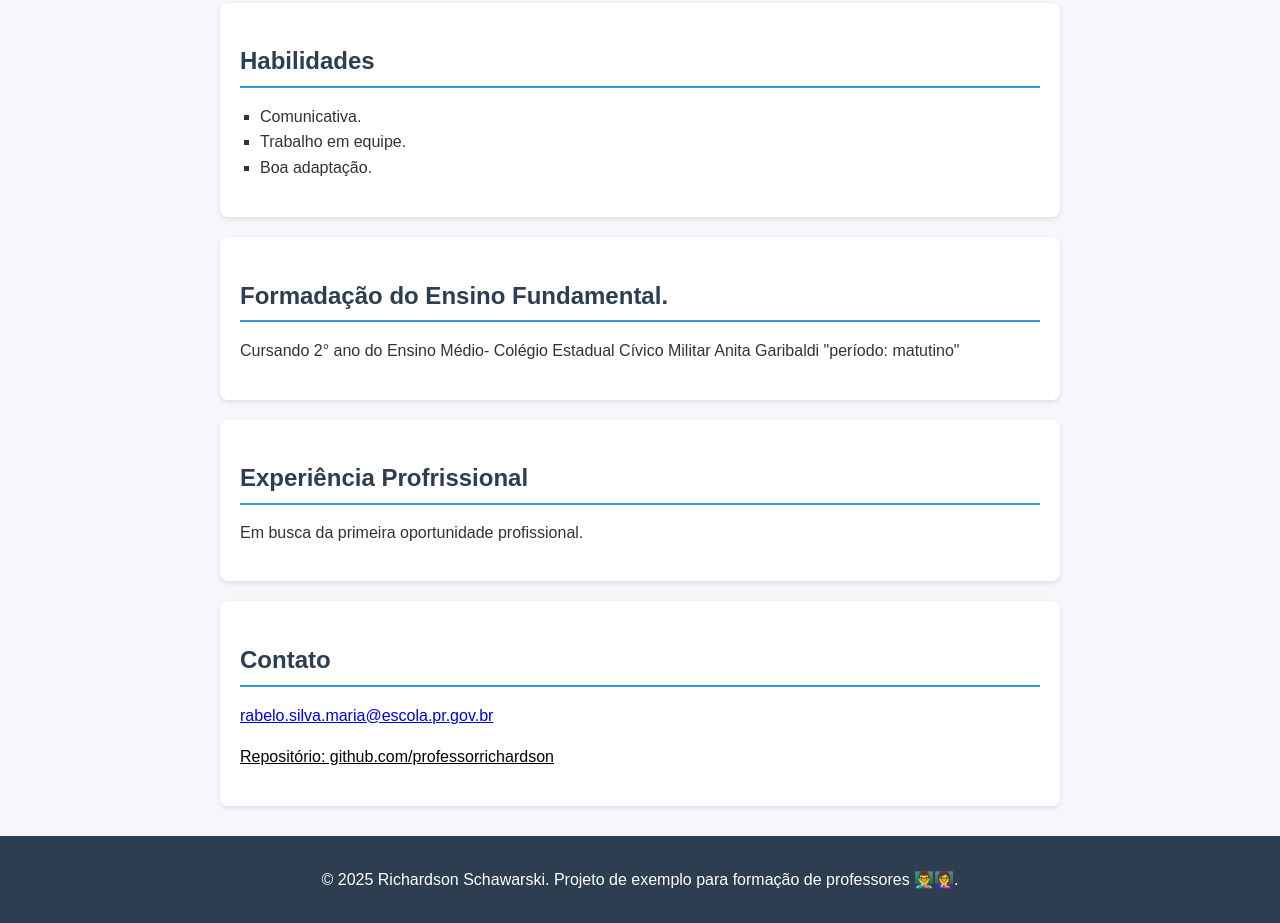
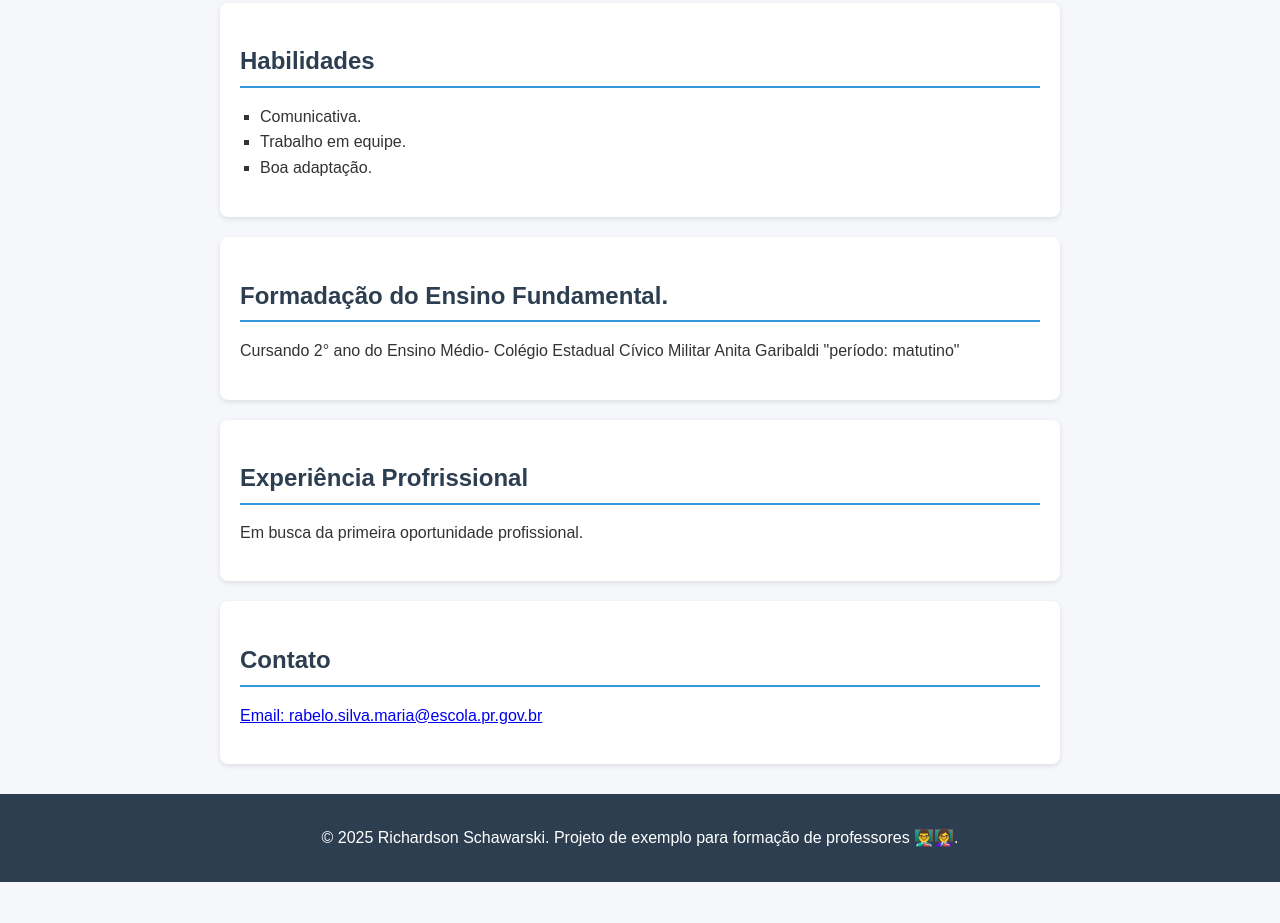
Before and after one commit to majuzinhaw/majuzinhaw, a plain HTML site: page index.html in a window 1280 px wide. Shown: the part 421-1344 px from the top of the page. After the commit the page ends 1303 px from the top, so only its background shows below. Drawn offline with Linux system fonts and the light colour scheme; a script that the page names is missing.

Commit message:
madancqa 5

```diff
--- a/index.html
+++ b/index.html
@@ -21,7 +21,7 @@
 
   <header>
   <div class="header-content">
-    <img src="img/richardson.jpg" alt="Foto de perfil" class="profile-img">
+    <img src="imagemminha " alt="Foto de perfil" class="profile-img">
     <div class="header-text">
        <!-- Cabeçalho da página -->
       <h1>Maria Julia</h1>
@@ -87,8 +87,8 @@
   <section class="contato">
     <!-- Seção de contato -->
     <h2>Contato</h2>
-    <p><a href="rabelo.silva.maria@escola.pr.gov.br class="link">rabelo.silva.maria@escola.pr.gov.br</p></a>
-    <p> <a href="https://github.com/professorrichardson" class="link"> Repositório: github.com/professorrichardson</p></a>
+    <p><a href="rabelo.silva.maria@escola.pr.gov.br class="link">Email: rabelo.silva.maria@escola.pr.gov.br</p></a>
+    <p> <a href="https://github.com/professorrichardson" class="link"> </p></a>
   </section>
 
   <footer>
```
